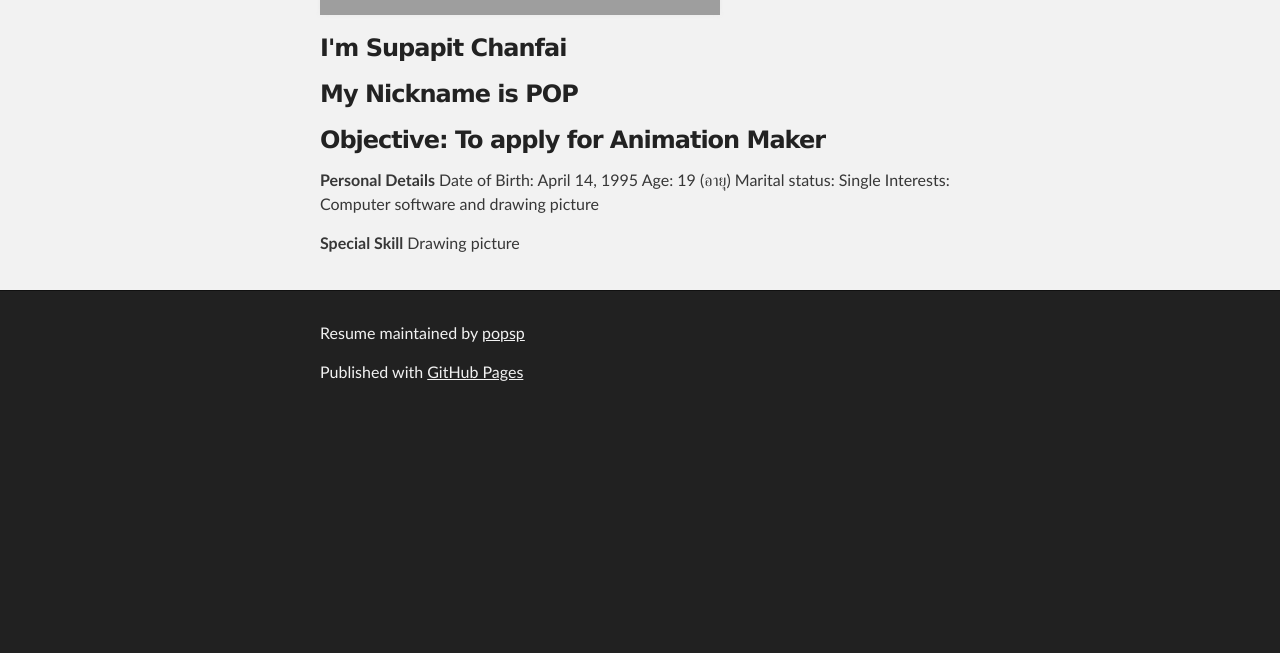
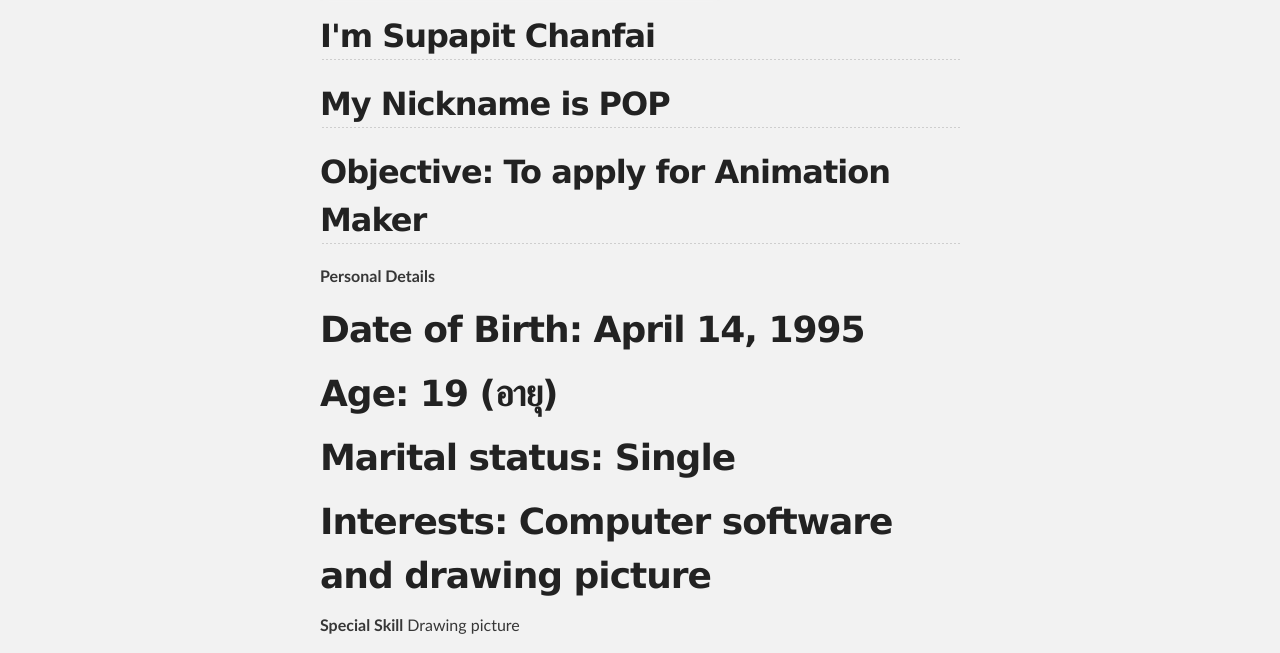
Before and after one commit to popsp/resume, a plain HTML site: page index.html in a window 1280 px wide. Shown: the part 584-1237 px from the top of the page. Before the commit the page ends 1003 px from the top, so only its background shows below. Drawn offline with Linux system fonts and the light colour scheme; grey boxes are pictures that could not be loaded.

Commit message:
Create gh-pages branch via GitHub

```diff
--- a/index.html
+++ b/index.html
@@ -31,28 +31,36 @@
     <!-- MAIN CONTENT -->
     <div id="main_content_wrap" class="outer">
       <section id="main_content" class="inner">
-        <h1>
+        <h3>
 <a id="my-resume" class="anchor" href="#my-resume" aria-hidden="true"><span class="octicon octicon-link"></span></a><strong>MY RESUME</strong>
-</h1>
+</h3>
 
 <hr>
 
 <p><img src="https://s3.amazonaws.com/storage.class.in.th/users/avatars/000/200/936/ico256.jpg?AWSAccessKeyId=AKIAIQ32MEYY2TTY3AIQ&amp;Expires=1422539759&amp;Signature=%2BqIh02j2VIVgv98v67d8Jeffi%2Bs%3D&amp;response-content-type=image%2Fjpeg" alt=""></p>
 
-<h3>
-<a id="im-supapit-chanfai" class="anchor" href="#im-supapit-chanfai" aria-hidden="true"><span class="octicon octicon-link"></span></a>I'm Supapit Chanfai</h3>
+<h2>
+<a id="im-supapit-chanfai" class="anchor" href="#im-supapit-chanfai" aria-hidden="true"><span class="octicon octicon-link"></span></a>I'm Supapit Chanfai</h2>
 
-<h3>
-<a id="my-nickname-is-pop" class="anchor" href="#my-nickname-is-pop" aria-hidden="true"><span class="octicon octicon-link"></span></a>My Nickname is POP</h3>
+<h2>
+<a id="my-nickname-is-pop" class="anchor" href="#my-nickname-is-pop" aria-hidden="true"><span class="octicon octicon-link"></span></a>My Nickname is POP</h2>
 
-<h3>
-<a id="objective-to-apply-for-animation-maker" class="anchor" href="#objective-to-apply-for-animation-maker" aria-hidden="true"><span class="octicon octicon-link"></span></a>Objective: To apply for Animation Maker</h3>
+<h2>
+<a id="objective-to-apply-for-animation-maker" class="anchor" href="#objective-to-apply-for-animation-maker" aria-hidden="true"><span class="octicon octicon-link"></span></a>Objective: To apply for Animation Maker</h2>
 
-<p><strong>Personal Details</strong>
-Date of Birth: April 14, 1995
-Age: 19 (อายุ)
-Marital status: Single
-Interests: Computer software and drawing picture</p>
+<p><strong>Personal Details</strong></p>
+
+<h1>
+<a id="date-of-birth-april-14-1995" class="anchor" href="#date-of-birth-april-14-1995" aria-hidden="true"><span class="octicon octicon-link"></span></a>Date of Birth: April 14, 1995</h1>
+
+<h1>
+<a id="age-19-อายุ" class="anchor" href="#age-19-%E0%B8%AD%E0%B8%B2%E0%B8%A2%E0%B8%B8" aria-hidden="true"><span class="octicon octicon-link"></span></a>Age: 19 (อายุ)</h1>
+
+<h1>
+<a id="marital-status-single" class="anchor" href="#marital-status-single" aria-hidden="true"><span class="octicon octicon-link"></span></a>Marital status: Single</h1>
+
+<h1>
+<a id="interests-computer-software-and-drawing-picture" class="anchor" href="#interests-computer-software-and-drawing-picture" aria-hidden="true"><span class="octicon octicon-link"></span></a>Interests: Computer software and drawing picture</h1>
 
 <p><strong>Special Skill</strong>
 Drawing picture</p>
--- a/params.json
+++ b/params.json
@@ -1 +1 @@
-{"name":"Resume","tagline":"","body":"# **MY RESUME**\r\n-----------\r\n![](https://s3.amazonaws.com/storage.class.in.th/users/avatars/000/200/936/ico256.jpg?AWSAccessKeyId=AKIAIQ32MEYY2TTY3AIQ&Expires=1422539759&Signature=%2BqIh02j2VIVgv98v67d8Jeffi%2Bs%3D&response-content-type=image%2Fjpeg)\r\n\r\n### I'm Supapit Chanfai\r\n### My Nickname is POP\r\n### Objective: To apply for Animation Maker \r\n\r\n**Personal Details**\r\nDate of Birth: April 14, 1995 \r\nAge: 19 (อายุ)\r\nMarital status: Single \r\nInterests: Computer software and drawing picture\r\n\r\n**Special Skill**\r\nDrawing picture\r\n","google":"","note":"Don't delete this file! It's used internally to help with page regeneration."}
+{"name":"Resume","tagline":"","body":"### **MY RESUME**\r\n-----------\r\n![](https://s3.amazonaws.com/storage.class.in.th/users/avatars/000/200/936/ico256.jpg?AWSAccessKeyId=AKIAIQ32MEYY2TTY3AIQ&Expires=1422539759&Signature=%2BqIh02j2VIVgv98v67d8Jeffi%2Bs%3D&response-content-type=image%2Fjpeg)\r\n\r\n## I'm Supapit Chanfai\r\n## My Nickname is POP\r\n## Objective: To apply for Animation Maker \r\n\r\n**Personal Details**\r\n# Date of Birth: April 14, 1995 \r\n# Age: 19 (อายุ)\r\n# Marital status: Single \r\n# Interests: Computer software and drawing picture\r\n\r\n**Special Skill**\r\nDrawing picture\r\n","google":"","note":"Don't delete this file! It's used internally to help with page regeneration."}
```
